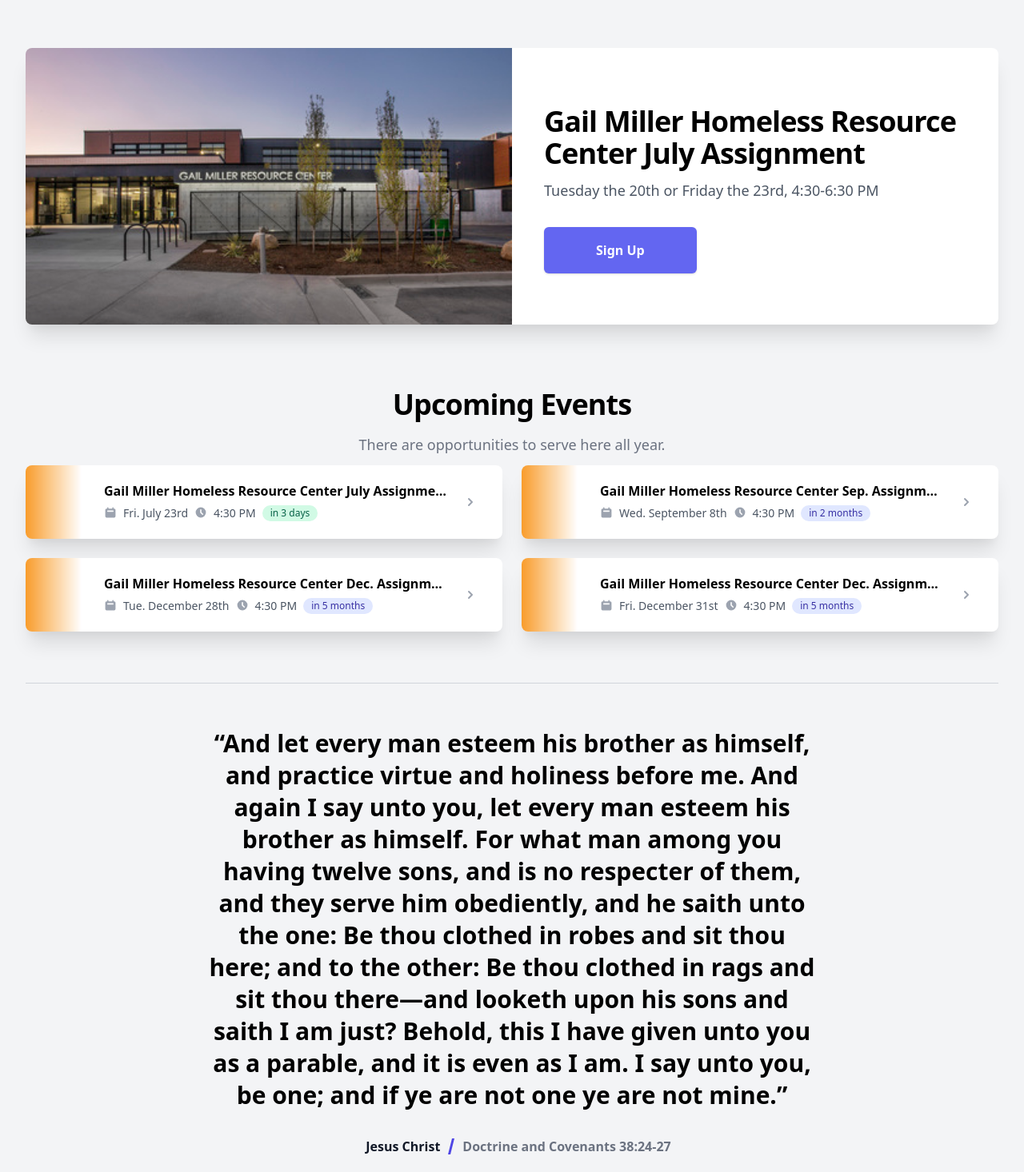
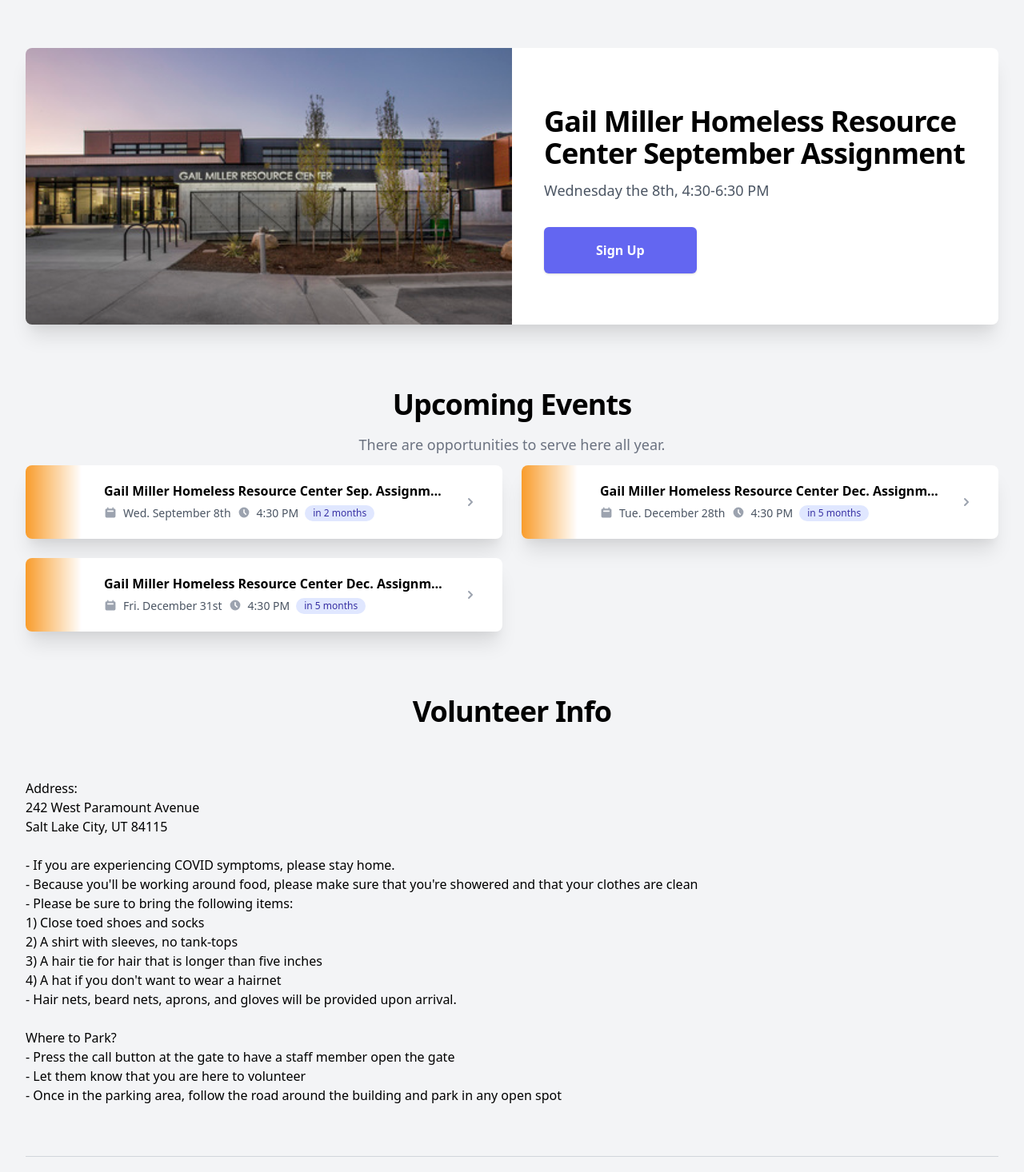
Before and after one commit to snicol21/ourwardapp, a Next.js app: page /welfare/gail-miller in a window 1280 px wide. Shown: the part 364-1830 px from the top of the page at 80% size. Built offline with nearby package versions, Linux system fonts and the light colour scheme; a web font is replaced by a local one.

Commit message:
updated welfare pages per current events - added volunteer info details to respective welfare pages

```diff
--- a/data/dataIndex.tsx
+++ b/data/dataIndex.tsx
@@ -149,6 +149,37 @@ export const dataInfoCards: IEventCard[] = [
             text: "Sign Up",
             link: {
               url: "https://forms.gle/TdcMZRM6fd2QwcNp7",
+              external: true,
+            },
+          },
+        },
+      },
+    },
+    hidden: true,
+  },
+  {
+    title: "Deseret Soap Factory August Assignment",
+    date: new Date("August 16, 2021 12:00:00"),
+    image: {
+      src: "/images/welfare/soap-factory.png",
+    },
+    button: {
+      modal: {
+        type: "event",
+        data: {
+          title: "August Assignment",
+          subtitle: "Help make and package soap",
+          image: {
+            src: "/images/welfare/soap-factory-landscape.jpg",
+          },
+          date: new Date("August 16, 2021 12:00:00"),
+          duration: 240,
+          location: "3602 S 7200 W, Magna, UT 84044",
+          details: "See details on sign-up form",
+          button: {
+            text: "Sign Up",
+            link: {
+              url: "https://forms.gle/S1QxmgjiLxbs9sRs8",
               external: true,
             },
           },
--- a/data/dataWelfare.tsx
+++ b/data/dataWelfare.tsx
@@ -4,16 +4,16 @@ import { IImageCard } from "../components/modules/cards/ImageCard"
 import { IBlockQuote } from "../components/elements/headers/BlockQuote"
 
 export const dataHeroCard: IHeroCard = {
-  title: "Gail Miller Homeless Resource Center July Assignment",
-  paragraph: "Friday the 23rd, 4:30-6:30 PM",
+  title: "St. Vincent De Paul July Assignment",
+  paragraph: "Wednesday the 28th, 3-5 PM",
   image: {
-    src: "/images/welfare/gail-miller.png",
-    alt: "Gail Miller Homeless Resource Center",
+    src: "/images/welfare/st-vincent-de-paul.png",
+    alt: "St Vincent De Paul",
   },
   button: {
     text: "Sign Up",
     link: {
-      url: "https://forms.gle/TdcMZRM6fd2QwcNp7",
+      url: "https://forms.gle/CSgBwoNDheMsVW597",
       external: true,
     },
   },
--- a/data/welfare/dataGailMiller.tsx
+++ b/data/welfare/dataGailMiller.tsx
@@ -3,8 +3,8 @@ import { IEventCard } from "../../components/modules/cards/EventCard"
 import { IBlockQuote } from "../../components/elements/headers/BlockQuote"
 
 export const dataHeroCard: IHeroCard = {
-  title: "Gail Miller Homeless Resource Center July Assignment",
-  paragraph: "Tuesday the 20th or Friday the 23rd, 4:30-6:30 PM",
+  title: "Gail Miller Homeless Resource Center September Assignment",
+  paragraph: "Wednesday the 8th, 4:30-6:30 PM",
   image: {
     src: "/images/welfare/gail-miller.png",
     alt: "Gail Miller Homeless Resource Center",
@@ -12,7 +12,7 @@ export const dataHeroCard: IHeroCard = {
   button: {
     text: "Sign Up",
     link: {
-      url: "https://forms.gle/TdcMZRM6fd2QwcNp7",
+      url: "https://forms.gle/txSJvcFEwubXVzGZ7",
       external: true,
     },
   },
@@ -21,37 +21,6 @@ export const dataHeroCard: IHeroCard = {
 
 export const dataInfoCards: IEventCard[] = [
 
-  {
-    title: "Gail Miller Homeless Resource Center July Assignment",
-    date: new Date("July 23, 2021 16:30:00"),
-    image: {
-      src: "/images/welfare/orange-gradient.png",
-    },
-    button: {
-      modal: {
-        type: "event",
-        data: {
-          title: "July Assignment",
-          subtitle: "Help Prepare Food for Those in Need",
-          image: {
-            src: "/images/welfare/gail-miller.png",
-          },
-          date: new Date("July 23, 2021 16:30:00"),
-          duration: 120,
-          location: "242 West Paramount Avenue\nSalt Lake City UT, 84115",
-          details: "See details on sign-up form",
-          button: {
-            text: "Sign Up",
-            link: {
-              url: "https://forms.gle/TdcMZRM6fd2QwcNp7",
-              external: true,
-            },
-          },
-        },
-      },
-    },
-    hidden: false,
-  },
   {
     title: "Gail Miller Homeless Resource Center Sep. Assignment",
     date: new Date("September 8, 2021 16:30:00"),
--- a/pages/welfare/gail-miller.tsx
+++ b/pages/welfare/gail-miller.tsx
@@ -42,6 +42,32 @@ function GailMiller() {
             </div>
           </>
         )}
+        <SectionHeader title="Volunteer Info" />
+        <div className="pt-16">
+          <h2>Address:</h2>
+          <p>242 West Paramount Avenue</p>
+          <p>Salt Lake City, UT 84115</p>
+          <br></br>
+          <ul>
+            <li>- If you are experiencing COVID symptoms, please stay home.</li>
+            <li>- Because you'll be working around food, please make sure that you're showered and that your clothes are clean</li>
+            <li>- Please be sure to bring the following items:</li>
+            <ol>
+              <li>1) Close toed shoes and socks</li>
+              <li>2) A shirt with sleeves, no tank-tops</li>
+              <li>3) A hair tie for hair that is longer than five inches</li>
+              <li>4) A hat if you don't want to wear a hairnet</li>
+            </ol>
+            <li>- Hair nets, beard nets, aprons, and gloves will be provided upon arrival.</li>
+          </ul>
+          <br></br>
+          <h2>Where to Park?</h2>
+          <ul>
+            <li>- Press the call button at the gate to have a staff member open the gate</li>
+            <li>- Let them know that you are here to volunteer</li>
+            <li>- Once in the parking area, follow the road around the building and park in any open spot</li>
+          </ul>
+        </div>
         <div className="pt-16">
           <BlockQuote {...dataBlockQuote} />
         </div>
--- a/pages/welfare/saint-vincent-de-paul.tsx
+++ b/pages/welfare/saint-vincent-de-paul.tsx
@@ -39,6 +39,21 @@ function StVincent() {
             </div>
           </>
         )}
+        <SectionHeader title="Volunteer Info" />
+        <div className="pt-16">
+          <h2>Address:</h2>
+          <p>437 West 200 South</p>
+          <p>Salt Lake City, UT 84115</p>
+          <br></br>
+          <ul>
+            <li>- Parking is available in the fenced lot east of the building</li>
+            <li>- Enter at the south door (blue) adjacent to the parking lot</li>
+            <li>- Youth 12 and older are welcome with adult supervision</li>
+            <li>- Closed toe shoes are required (health code)</li>
+            <li>- Aprons and plastic gloves are provided</li>
+            <li>- Valuables should be left at home or otherwise secured. No problems have been reported, but this precaution should be considered</li>
+          </ul>
+        </div>
         <div className="pt-16">
           <BlockQuote {...dataBlockQuote} />
         </div>
```
Also changed, not shown: public/images/welfare/soap-factory-landscape.jpg (added).
